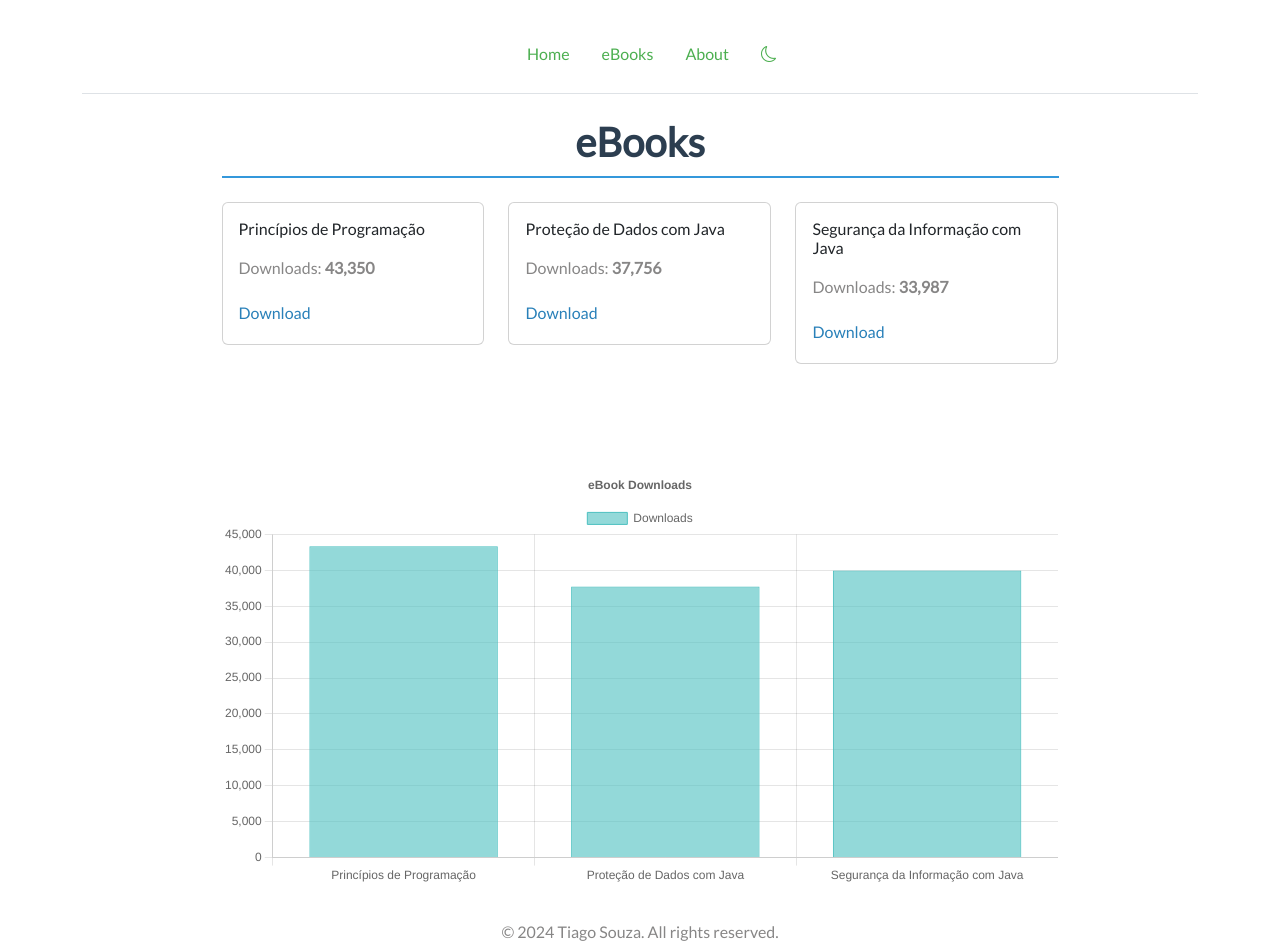
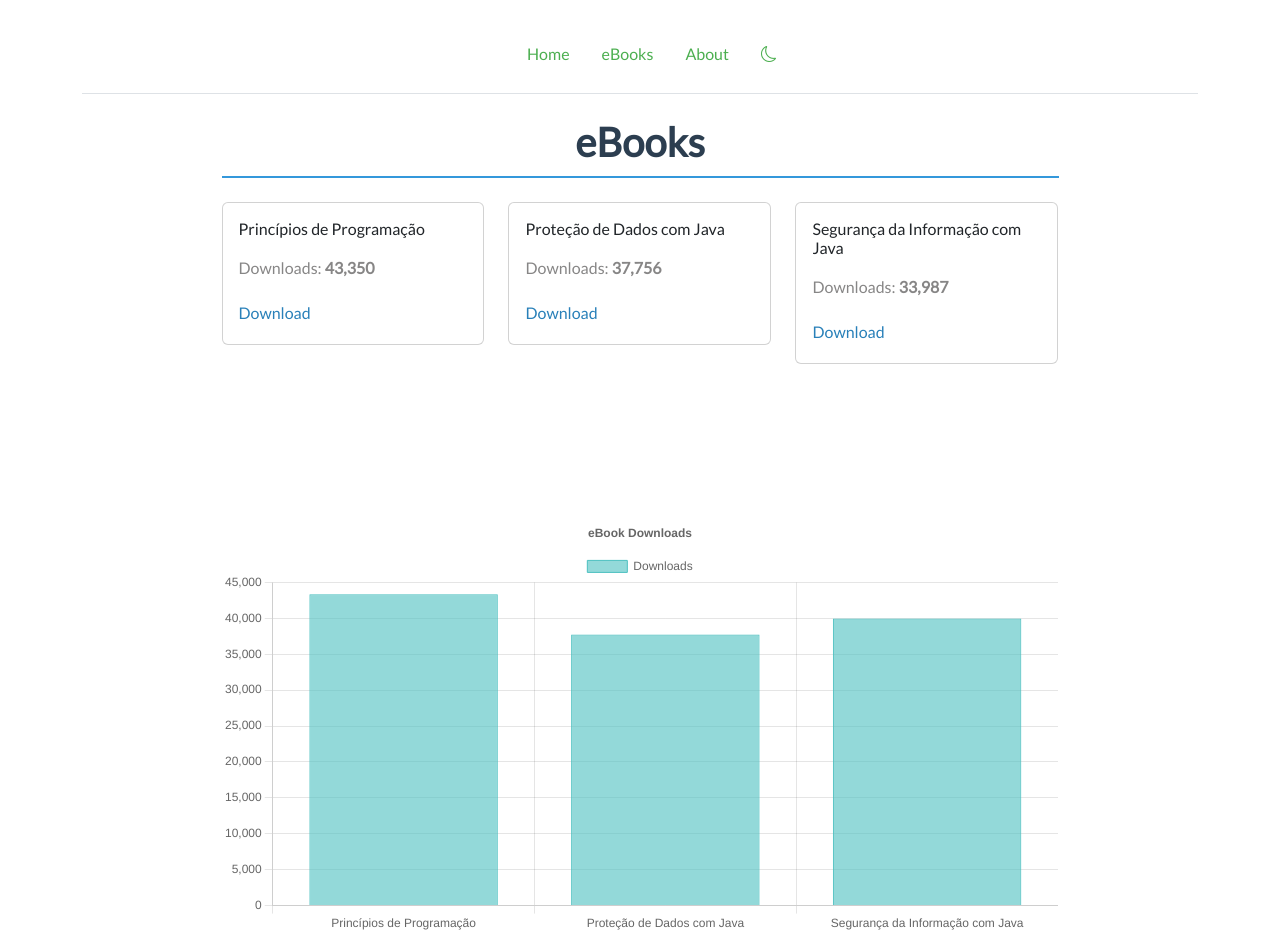
Before and after one commit to metiago/metiago.github.io, a Next.js app: page /ebooks in a window 1280 px wide. Shown: the top 952 px of the page. Built offline with nearby package versions, Linux system fonts and the light colour scheme.

Commit message:
increasing margin top

```diff
--- a/app/ebooks/page.js
+++ b/app/ebooks/page.js
@@ -55,7 +55,7 @@ export default function Ebook() {
               </div>
             </div>
 
-            <div style={{'marginTop': '5em'}}>
+            <div style={{'marginTop': '8em'}}>
               <BarChart/>
             </div>
           </div>
```
